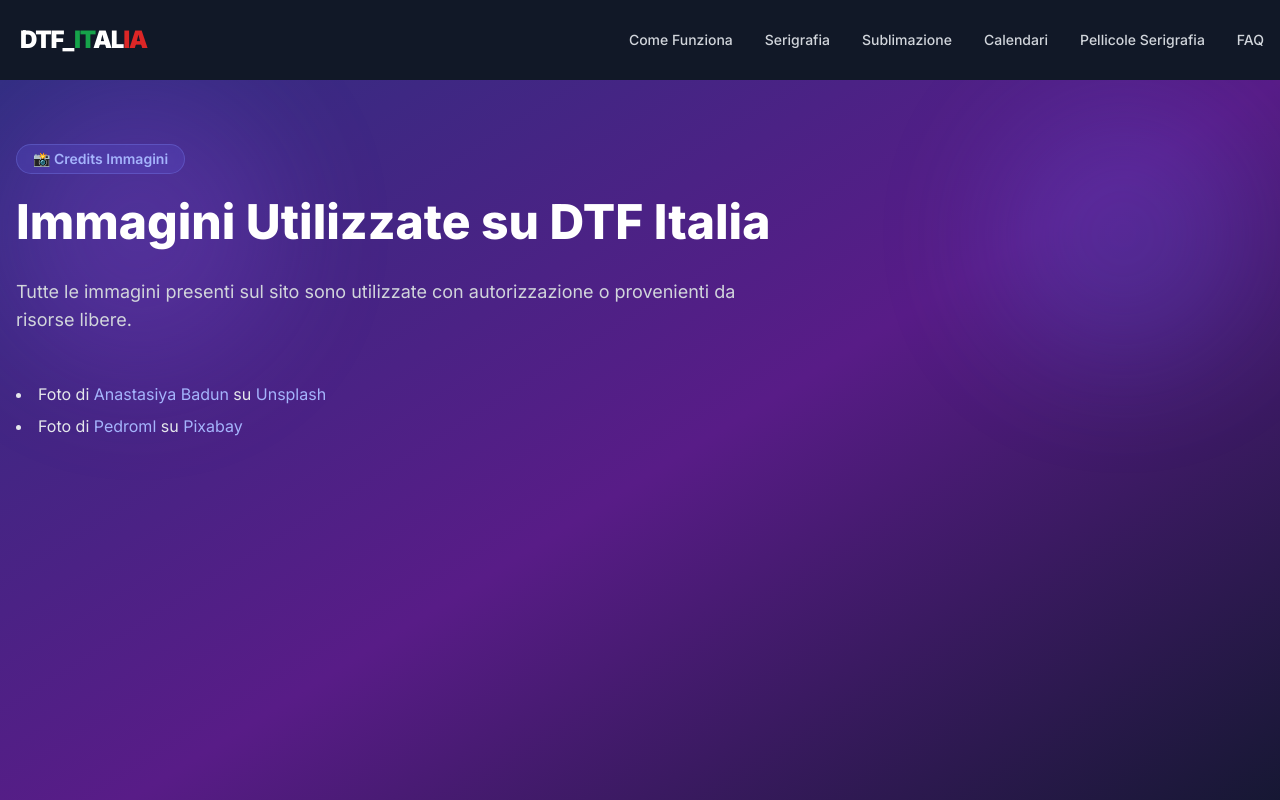
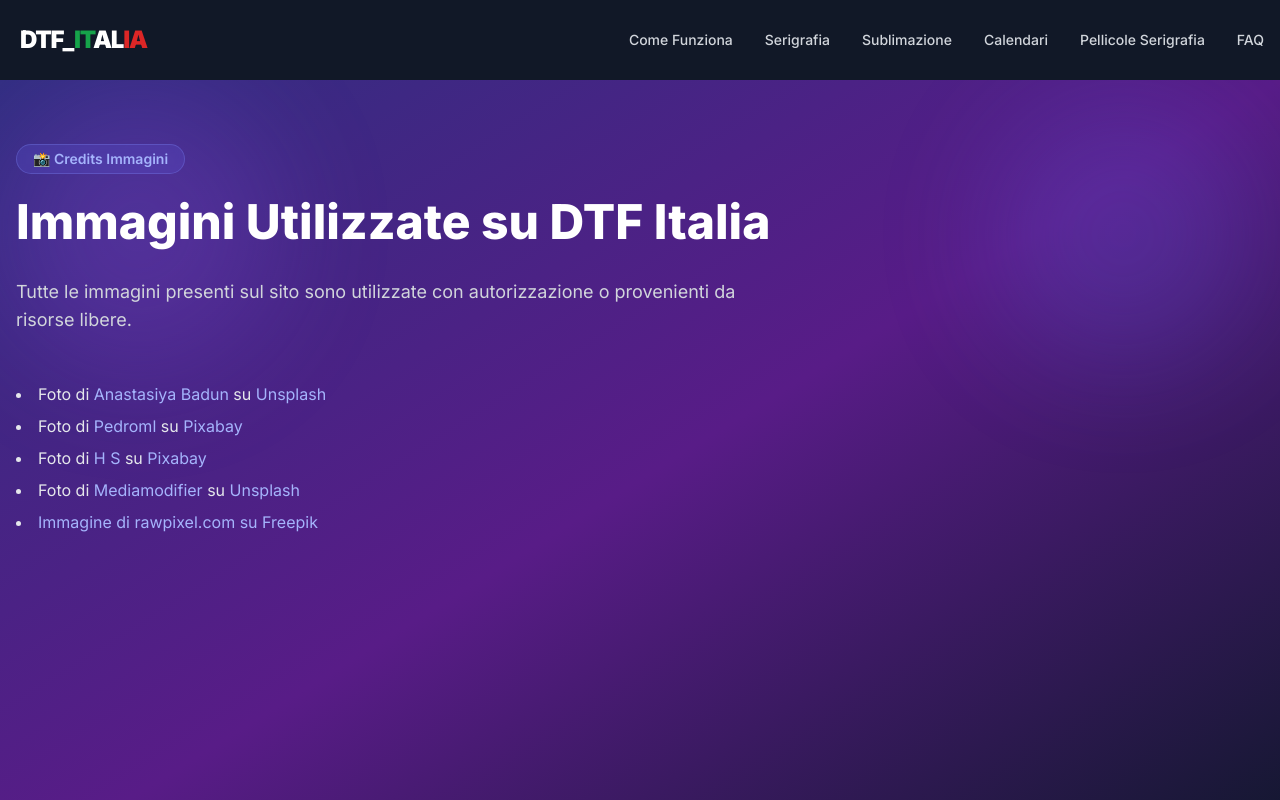
Before and after one commit to mirkomkr/dtf-italia, a Next.js app: page /credits in a window 1280 px wide. Shown: the top 800 px of the page. Built offline with nearby package versions, Linux system fonts and the light colour scheme.

Commit message:
feat: add new image credits and simplify serigrafia page title

```diff
--- a/src/app/credits/page.js
+++ b/src/app/credits/page.js
@@ -53,6 +53,15 @@
             <li>
               Foto di  <a href="https://pixabay.com/users/pedroml-1724523/?utm_source=link-attribution&utm_medium=referral&utm_campaign=image&utm_content=8557635" className="text-indigo-300 hover:underline">Pedroml</a> su <a href="https://pixabay.com//?utm_source=link-attribution&utm_medium=referral&utm_campaign=image&utm_content=8557635" className="text-indigo-300 hover:underline">Pixabay</a>
             </li>
+              <li>
+              Foto di <a href="https://pixabay.com/users/johnnylfc11-41536200/?utm_source=link-attribution&utm_medium=referral&utm_campaign=image&utm_content=9915226" className="text-indigo-300 hover:underline">H S</a> su <a href="https://pixabay.com//?utm_source=link-attribution&utm_medium=referral&utm_campaign=image&utm_content=9915226" className="text-indigo-300 hover:underline">Pixabay</a>
+            </li>
+            <li>
+              Foto di <a href="https://unsplash.com/it/@mediamodifier?utm_source=unsplash&utm_medium=referral&utm_content=creditCopyText" className="text-indigo-300 hover:underline">Mediamodifier</a> su <a href="https://unsplash.com/it/foto/giacca-bianca-con-zip-appesa-su-appendiabiti-in-legno-marrone-kJXGTOY1wLQ?utm_source=unsplash&utm_medium=referral&utm_content=creditCopyText" className="text-indigo-300 hover:underline">Unsplash</a>
+            </li>
+            <li>
+              <a href="https://it.freepik.com/foto-gratuito/donna-che-indossa-un-modello-di-berretto-bianco_16434138.htm#fromView=search&page=1&position=0&uuid=b5306eac-cf05-48a8-96ed-a7a2085ce6ec&query=cap+mockup" className="text-indigo-300 hover:underline">Immagine di rawpixel.com su Freepik</a>
+            </li>
               {/* aggiungi altri credits qui */}
           </ul>
         </div>
--- a/src/app/serigrafia/page.js
+++ b/src/app/serigrafia/page.js
@@ -108,7 +108,7 @@
 
       <main className="bg-gray-200">
       <div className="container mx-auto px-4 py-20">
-        <h1 className="text-4xl font-bold mb-8 text-gray-900">Stampa Serigrafica Professionale</h1>
+        <h1 className="text-4xl font-bold mb-8 text-gray-900">Stampa Serigrafica</h1>
 
         {products.length === 0 ? (
           <p className="text-center text-gray-500">Nessun prodotto disponibile al momento.</p>
```
